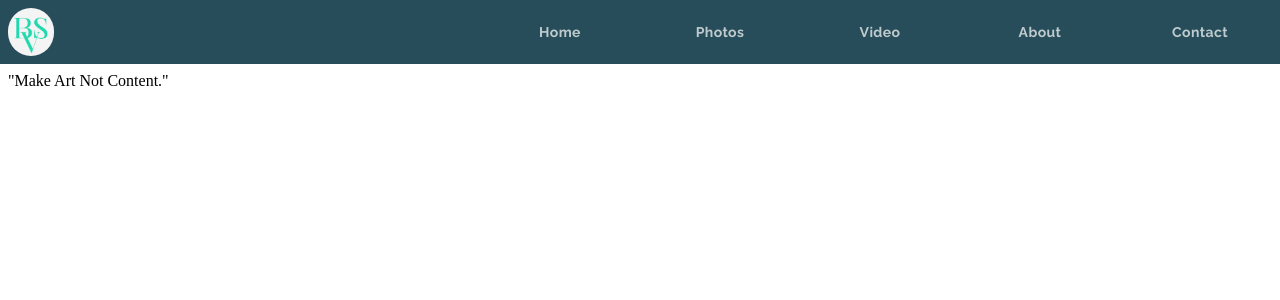
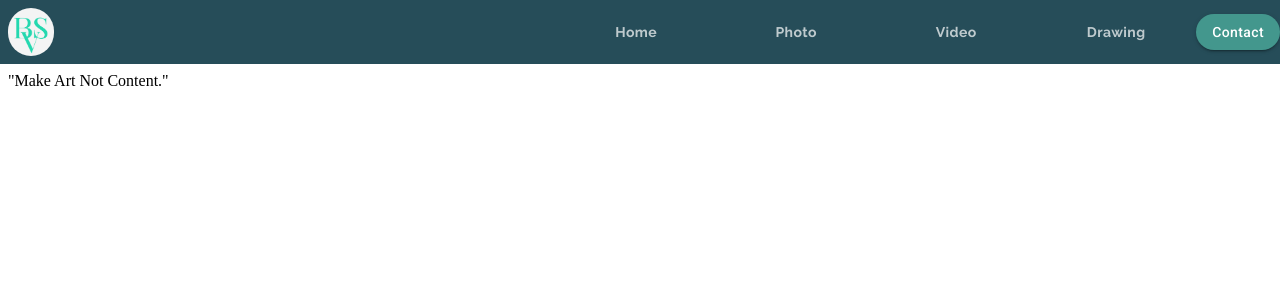
Before and after one commit to bschweiz/marterial-ui-course, a React (Create React App) app in the folder arcdevelopment/: page / in a window 1280 px wide. Shown: the top 300 px of the page. Built offline with nearby package versions, Linux system fonts and the light colour scheme.

Commit message:
button addedtop right for contact link

```diff
--- a/arcdevelopment/src/components/ui/header.js
+++ b/arcdevelopment/src/components/ui/header.js
@@ -2,7 +2,7 @@ import React from 'react';
 import AppBar from '@material-ui/core/AppBar';
 import Toolbar from '@material-ui/core/Toolbar';
 import useScrollTrigger from '@material-ui/core/useScrollTrigger';
-import { Typography } from '@material-ui/core';
+import { Button } from '@material-ui/core';
 import { Tab, Tabs } from '@material-ui/core';
 import { makeStyles } from '@material-ui/styles';
 
@@ -37,6 +37,12 @@ const useStyles = makeStyles(theme => ({
     tab: {
         ...theme.typography.tab,
         minwidth: 10,
+    },
+    button: {
+        backgroundColor: "primary",
+        color: "white",
+        textTransform: "None",
+        borderRadius: "2rem"
     }
 }))
 
@@ -52,11 +58,13 @@ export default function Header(props) {
                         <img alt="BVS_logo" className={classes.logo} src={logo} />
                         <Tabs className={classes.tabContainer}>
                             <Tab className={classes.tab} label="Home" />
-                            <Tab className={classes.tab} label="Photos" />
+                            <Tab className={classes.tab} label="Photo" />
                             <Tab className={classes.tab} label="Video" />
-                            <Tab className={classes.tab} label="About" />
-                            <Tab className={classes.tab} label="Contact" />
+                            <Tab className={classes.tab} label="Drawing" />
                         </Tabs>
+                            <Button className={classes.button} variant="contained" color="secondary" label="Contact">
+                                Contact
+                            </Button>
                     </Toolbar>
                 </AppBar>
             </ElevationScroll>
```
